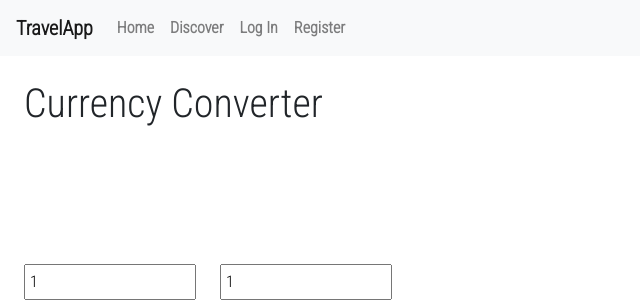
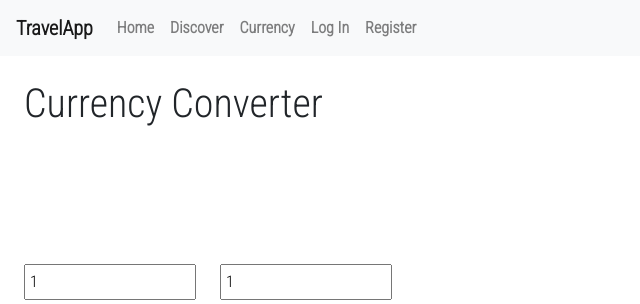
Before and after one commit to djmiller1008/TravelPlanner, a Django app: page /currency in a window 1280 px wide. Shown: the top 304 px of the page, without its empty margins (0-640 px from the left). Run offline with Django 3.2, Linux system fonts and the light colour scheme; some libraries are stand-ins or nearby versions.

Commit message:
Add navbar link to currency converter tool

```diff
--- a/travelapp/templates/travelapp/layout.html
+++ b/travelapp/templates/travelapp/layout.html
@@ -30,6 +30,9 @@
                 </li>
                 <li class="nav-item">
                     <a class="nav-link" href="{% url 'discover' %}">Discover</a>
+                </li>
+                <li class="nav-item">
+                    <a class="nav-link" href="{% url 'currency' %}">Currency</a>
                 </li>
                 {% if user.is_authenticated %}
                     <li class="nav-item">
```
